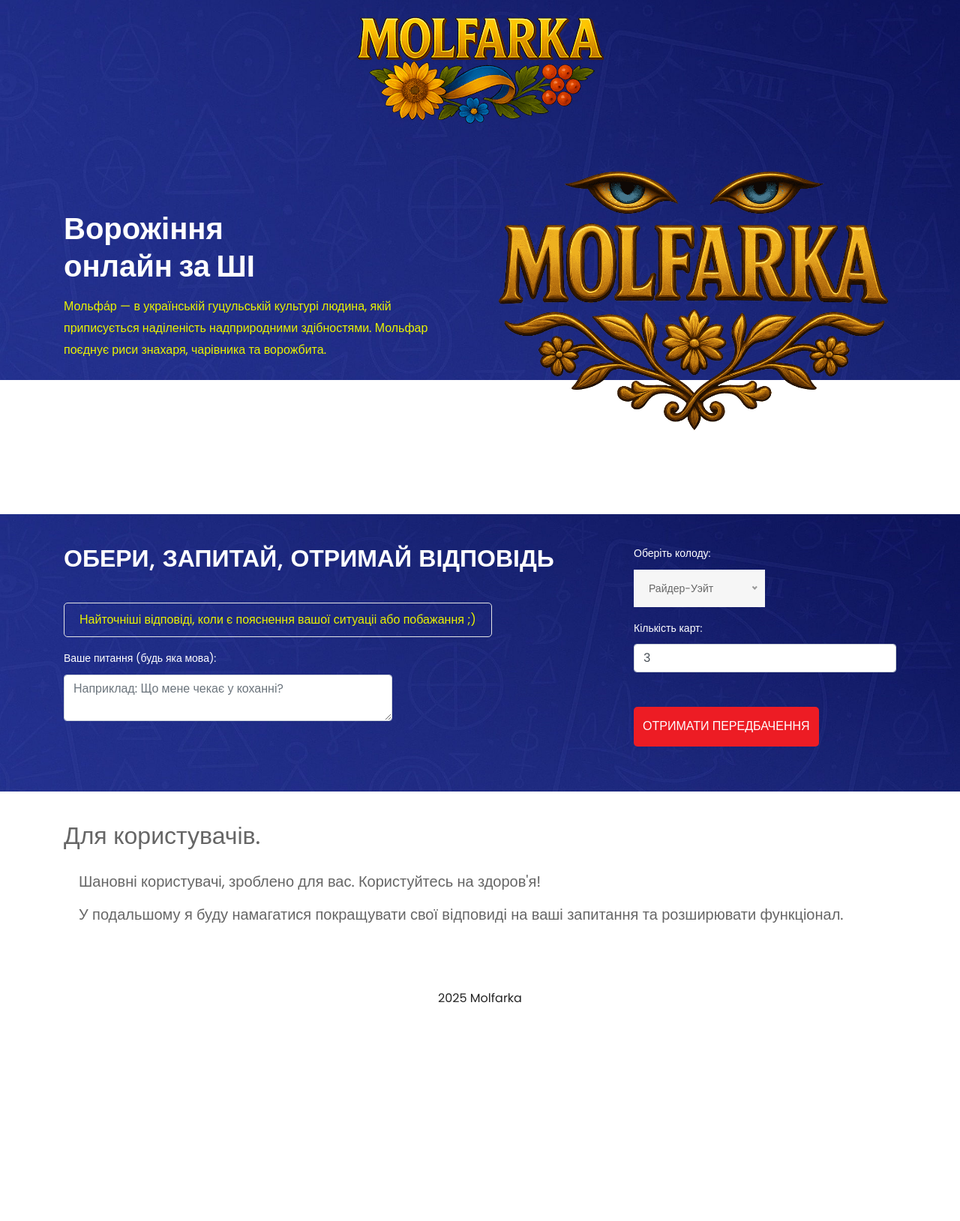
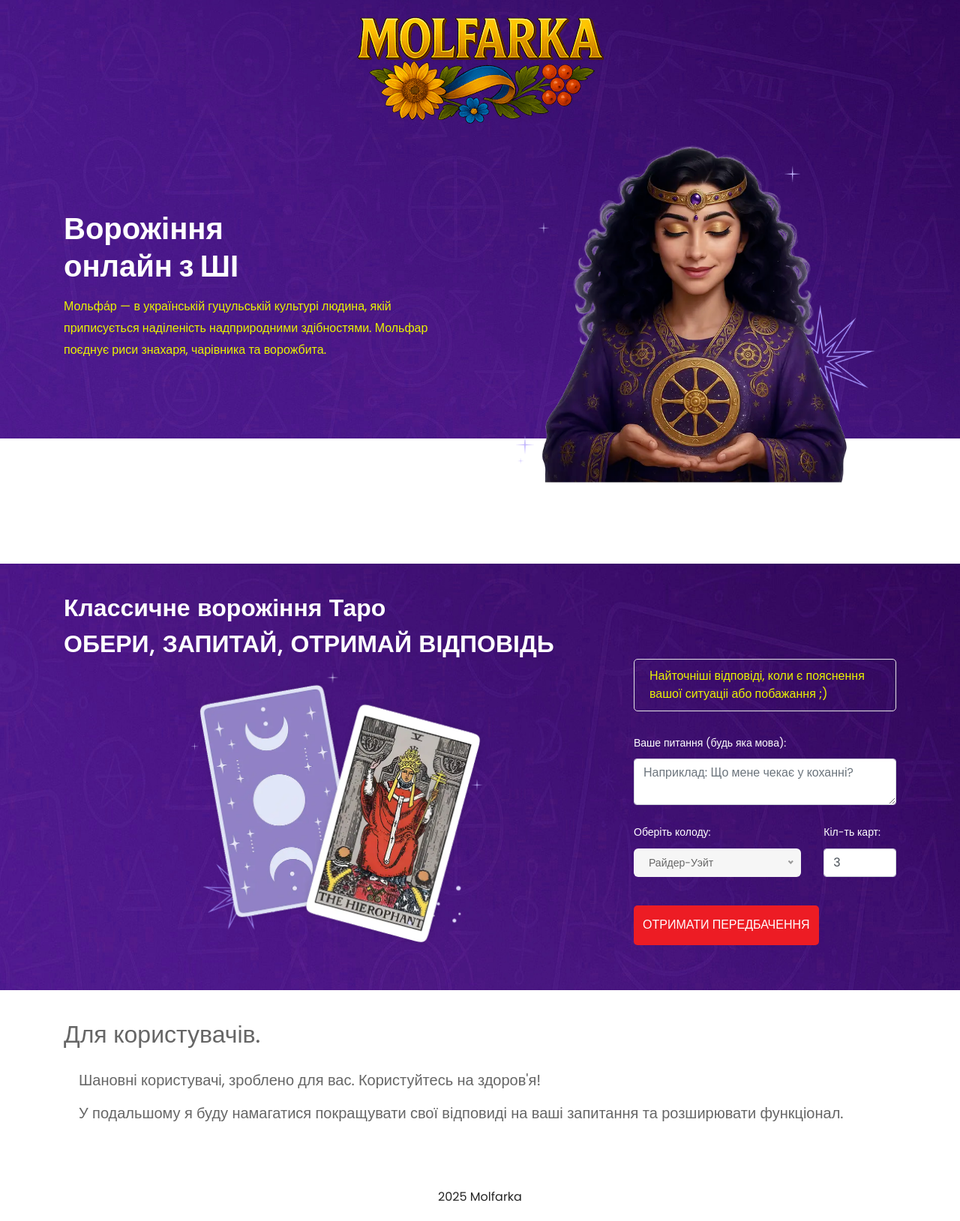
Before and after one commit to etosomsemnefiltry/molfarka, a Django app: page / in a window 1280 px wide. Shown: the whole page at 75% size. Before the commit the page ends 1338 px from the top, so only its background shows below. Run offline with Django 5.2, Linux system fonts and the light colour scheme; data comes from the database, SQL or seed files in the repository; both versions use the stored data as it was after the commit; some libraries are stand-ins or nearby versions.

Commit message:
design update

```diff
--- a/tarotapp/static/css/nice-select.css
+++ b/tarotapp/static/css/nice-select.css
@@ -20,14 +20,15 @@
   -moz-user-select: none;
   -ms-user-select: none;
   user-select: none;
-  width: 50%;
+  /*width: 50%;*/
   cursor: pointer;
   font-family: inherit;
   font-weight: normal;
-  line-height: 50px;
+  line-height: 38px;
   text-align: left !important;
   white-space: nowrap;
   font-weight: 300;
+  border-radius: 6px;
 }
 
 .nice-select:after {
--- a/tarotapp/static/css/style.css
+++ b/tarotapp/static/css/style.css
@@ -217,7 +217,7 @@ button {
     width: 100%;
     float: left;
     height: auto;
-    background-image: url(../images/banner-bg.jpg);
+    background-image: url(../images/banner-bg2.jpg);
     background-size: 100%;
     background-repeat: no-repeat;
 }
@@ -346,6 +346,12 @@ button {
     float: left;
     padding-top: 0px;
     padding-bottom: 100px;
+}
+
+@media screen and (max-width: 768px){
+	.banner_section {
+        padding-bottom: 10px;
+    }
 }
 
 .banner_taital_1 {
@@ -592,7 +598,7 @@ form.example::after {
     width: 100%;
     float: left;
     padding: 40px 0px 60px 0px;
-    background-image: url(../images/hosting-bg.jpg);
+    background-image: url(../images/hosting-bg2.jpg);
     height: auto;
     background-size: 100% 100%;
 }
@@ -627,11 +633,12 @@ form.example::after {
 }
 
 .hosting_question {
-    width: 60%;
+    width: 100%;
     float: left;
     margin-top: 30px;
     color: white;
 }
+
 
 .hosting_answer {
     color: #e3e3e3;
@@ -642,6 +649,12 @@ form.example::after {
     max-width: 270px;
     float: left;
     margin-top: 30px;
+}
+
+@media screen and (max-width: 768px){
+	.click_bt{
+        float: right;
+    }
 }
 
 .click_bt {
--- a/tarotapp/templates/index.html
+++ b/tarotapp/templates/index.html
@@ -62,12 +62,12 @@
                      <div class="container">
                         <div class="row">
                            <div class="col-md-6">
-                              <h1 class="banner_taital">Ворожіння <br>онлайн за ШІ</h1>
+                              <h1 class="banner_taital">Ворожіння <br>онлайн з ШІ</h1>
                               <div class="banner_text_yellow">Мольфа́р — в українській гуцульській культурі людина, якій приписується наділеність надприродними здібностями. Мольфар поєднує риси знахаря, чарівника та ворожбита.</div>
                              <!--  <div class="read_bt"><a href="#">Спробуй</a></div> -->
                            </div>
                            <div class="col-md-6">
-                              <div class="banner_img"><img src="{% static 'images/banner-1.png' %}"></div>
+                              <div class="banner_img"><img src="{% static 'images/ai-tarot4.png' %}"></div>
                            </div>
                         </div>
                      </div>
@@ -82,16 +82,22 @@
       <div class="hosting_section layout_padding">
          <div class="container">
             <div class="row">
-               <div class="col-md-8">
-                  <h1 class="hosting_taital">ОБЕРИ, ЗАПИТАЙ, ОТРИМАЙ ВІДПОВІДЬ</h1>
+               <div class="col-md-8 ">
+                  <h2 class="hosting_taital">Классичне ворожіння Таро</h2>
+                  <h2 class="hosting_taital h1">ОБЕРИ, ЗАПИТАЙ, ОТРИМАЙ ВІДПОВІДЬ</h2>
+                  <div class="col-md-7 mx-auto">
+                     <div class="banner_img"><img src="{% static 'images/tarot-cards2.png' %}"></div>
+                  </div>
+               </div>
+               <div class="col-md-4 mt-auto hosting-settings">
+                  <div class="mb-2">
                      <p class="hosting_text"> Найточніші відповіді, коли є пояснення вашої ситуаціі або побажання ;)</p>
-                  <div class="hosting_question mt-3">
+                     <div class="hosting_question mb-4 ">
                         <label for="question">Ваше питання (будь яка мова):</label>
                         <textarea type="text" id="question" name="question" class="form-control" maxlength="500" placeholder="Наприклад: Що мене чекає у коханні?"></textarea>
                      </div>
-               </div>
-               <div class="col-md-4 mt-auto hosting-settings">
-                  <div class="mb-3 d-flex flex-column">
+                     <div class="row">
+                     <div class="d-flex flex-column col-8">
                         <label for="deck">Оберіть колоду:</label>
                         <select id="deck" name="deck" class="form-select">
                            {% for deck in decks %}
@@ -99,9 +105,11 @@
                            {% endfor %}
                         </select>
                      </div>
-                   <div class="mb-3 d-flex flex-column">
-                     <label for="count">Кількість карт:</label>
+                     <div class="d-flex flex-column col-4">
+                        <label for="count">Кіл-ть карт:</label>
                         <input type="number" id="count" name="count" class="form-control" value="3" min="1" max="10">
+                     </div>
+                     </div>
                   </div>
                   <button id="ask" class="click_bt">Отримати передбачення</button>
                </div>
```
Also changed, not shown: db.sqlite3, tarotapp/static/images/ai-tarot4.png (added), tarotapp/static/images/banner-bg2.jpg (added), tarotapp/static/images/hosting-bg2.jpg (added), tarotapp/static/images/tarot-cards2.png (added). Lines whose indentation alone changed are shown as unchanged.
